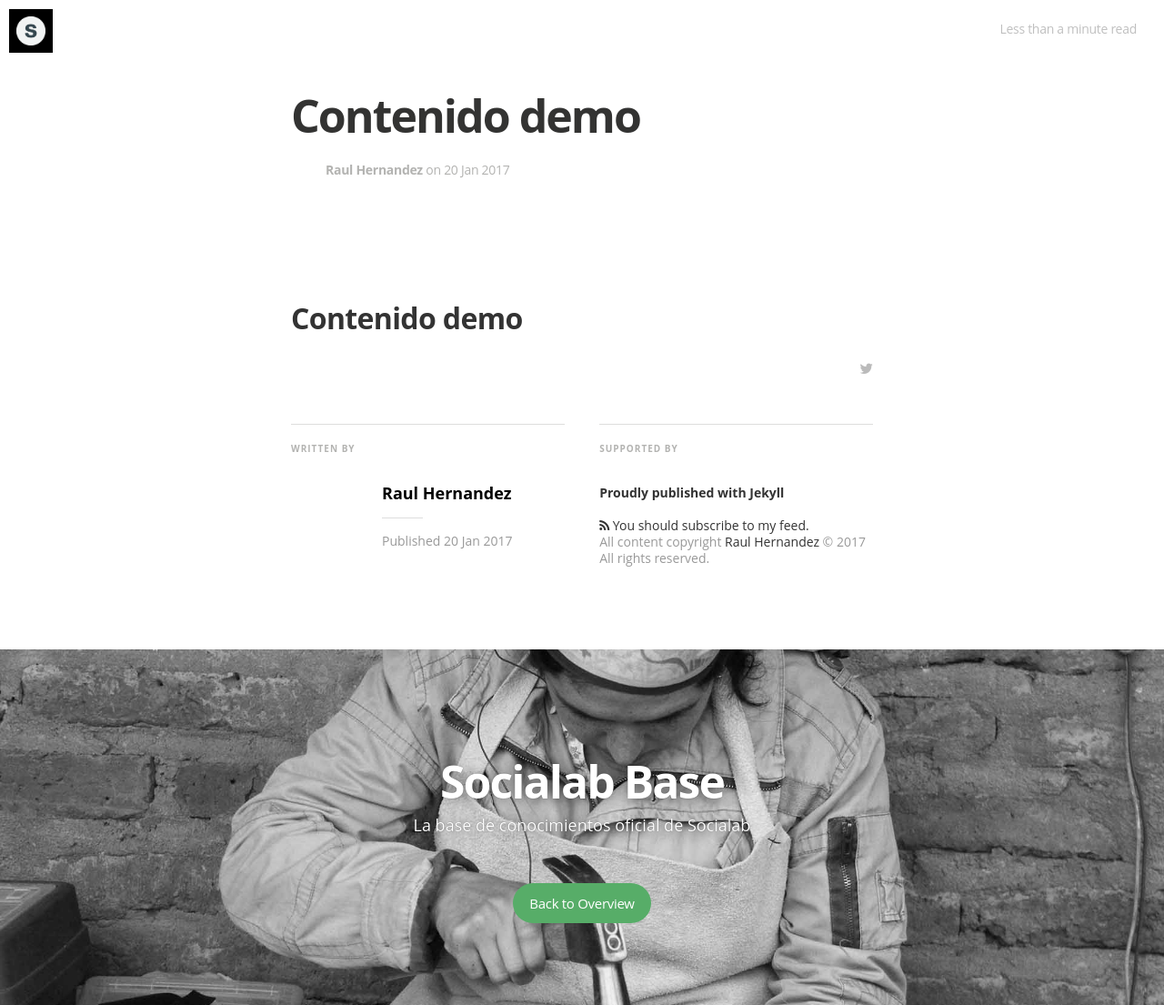
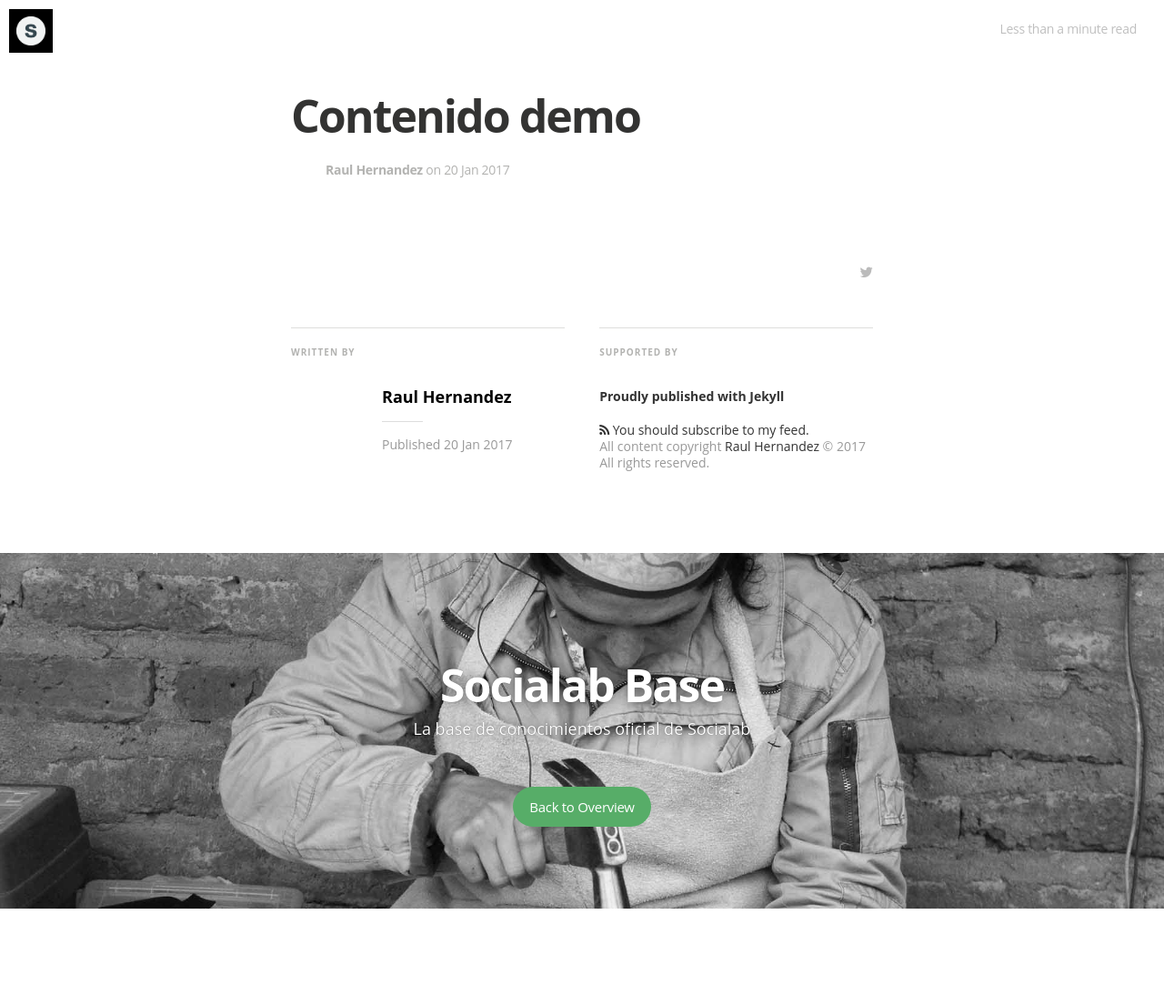
Before and after one commit to Raulab/base, a Jekyll site: the page built from 2017-01-20-demo.md, in a window 1280 px wide. Shown: the whole page at 91% size. Built offline with Jekyll 4.4.1, drawn with Linux system fonts in a browser that asks for light colours; nearby versions of some CDN libraries; some web fonts are replaced; after the commit the page ends 999 px from its top, so only the background shows below that.

Commit message:
Update main.sass

```diff
--- a/css/main.sass
+++ b/css/main.sass
@@ -642,5 +642,5 @@ table tr
 table tr:nth-child(2n)
   background-color: #f8f8f8
 
-.post-reading > h1
+.post .post-content h1
   display: none
```
